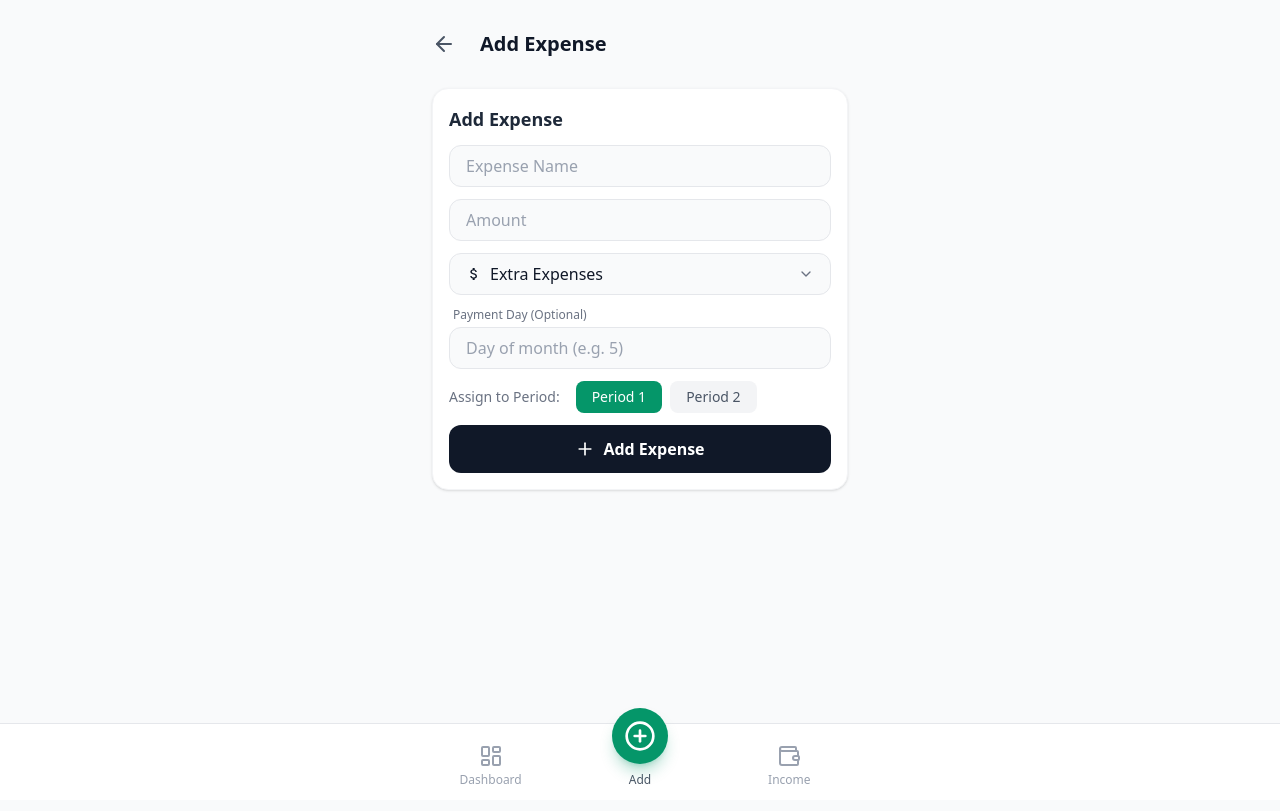
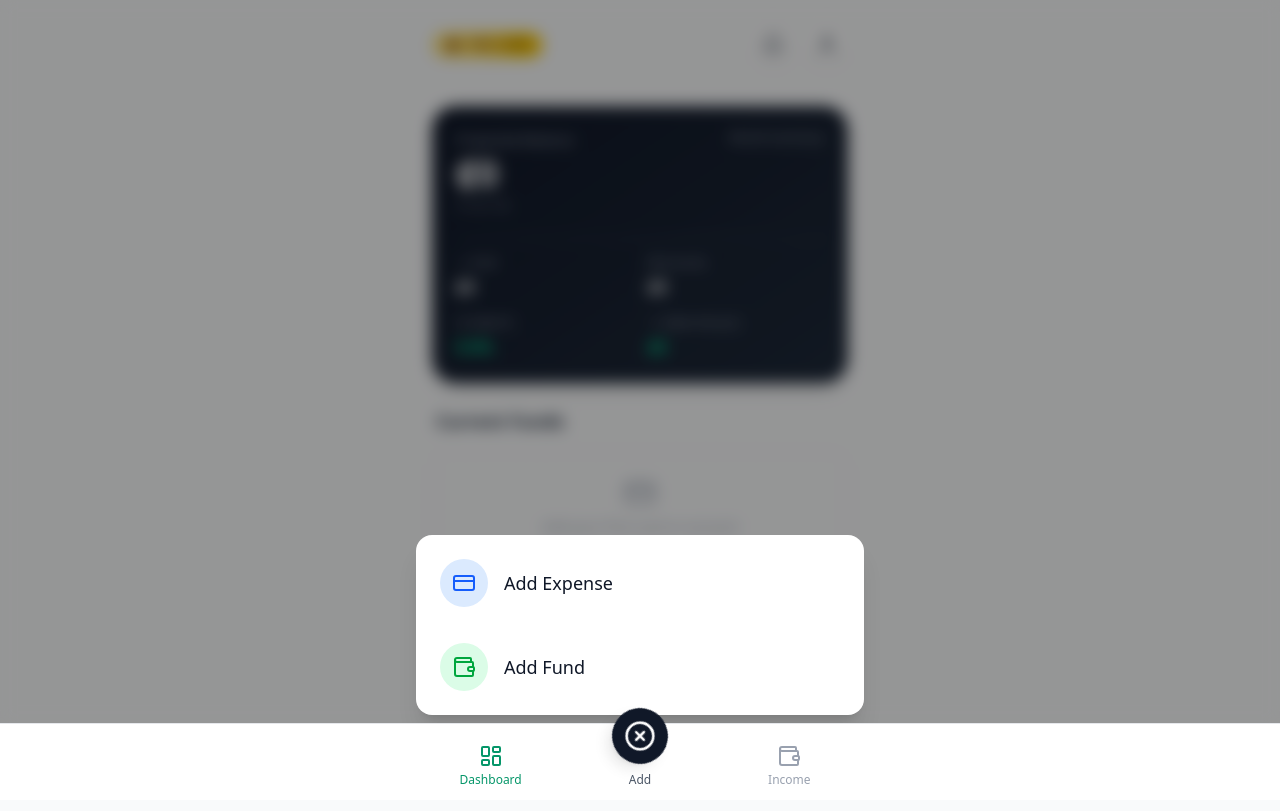
Before and after one commit to fufales/finance-agent-ai-frontend, a React (Vite) app in the folder app/: page /dashboard in a window 1280 px wide. Both pictures are taken after a click on the button "Add". Built offline with nearby package versions, Linux system fonts and the light colour scheme.

Commit message:
update bottom menu UI

```diff
--- a/app/src/components/Dashboard.jsx
+++ b/app/src/components/Dashboard.jsx
@@ -42,6 +42,8 @@ const Dashboard = () => {
   const [showLogoutConfirmation, setShowLogoutConfirmation] = useState(false);
   const [fundToDelete, setFundToDelete] = useState(null);
   const { needRefresh } = usePWA();
+
+  const [showAddMenu, setShowAddMenu] = useState(false);
 
   const getUpcomingPayments = () => {
     const today = new Date();
@@ -213,6 +215,7 @@ const Dashboard = () => {
                       } else {
                         setShowNotifications(true);
                         setShowUserMenu(false);
+                        setShowAddMenu(false);
                       }
                     }}
                     className={`p-2 rounded-full shadow-sm border transition-colors relative ${
@@ -234,6 +237,7 @@ const Dashboard = () => {
                       } else {
                         setShowUserMenu(true);
                         setShowNotifications(false);
+                        setShowAddMenu(false);
                       }
                     }}
                     className={`p-2 rounded-full shadow-sm border transition-colors ${
@@ -378,15 +382,6 @@ const Dashboard = () => {
             <div className="mb-8">
               <div className="flex items-center justify-between mb-4 px-1">
                 <h3 className="text-lg font-semibold text-gray-800 dark:text-gray-200">{t('currentFunds')}</h3>
-                <button
-                  onClick={() => {
-                    saveScrollPosition();
-                    setCurrentView('add-fund');
-                  }}
-                  className="text-sm text-money-green font-medium hover:text-money-green-dark"
-                >
-                  + {t('addFund')}
-                </button>
               </div>
 
               {funds.length === 0 ? (
@@ -460,6 +455,50 @@ const Dashboard = () => {
         {renderContent()}
       </div>
 
+      {/* Add Menu Action Sheet */}
+      {showAddMenu && (
+        <>
+            {/* Backdrop */}
+            <div
+                className="fixed inset-0 bg-black/40 backdrop-blur-sm z-40 transition-opacity"
+                onClick={() => setShowAddMenu(false)}
+            />
+            {/* Menu */}
+            <div className="fixed bottom-[85px] left-4 right-4 max-w-md mx-auto bg-white dark:bg-gray-800 rounded-2xl shadow-xl z-50 overflow-hidden transform transition-all duration-200 ease-out origin-bottom animate-slideUp">
+                <div className="p-2 space-y-1">
+                    <button
+                        onClick={() => {
+                            saveScrollPosition();
+                            setCurrentView('add-expense');
+                            setShowAddMenu(false);
+                            setEditingExpense(null);
+                        }}
+                        className="w-full p-4 flex items-center gap-4 hover:bg-gray-50 dark:hover:bg-gray-700/50 rounded-xl transition-colors group"
+                    >
+                        <div className="p-3 bg-blue-100 dark:bg-blue-900/30 text-blue-600 dark:text-blue-400 rounded-full group-hover:scale-110 transition-transform">
+                            <CreditCard className="w-6 h-6" />
+                        </div>
+                        <span className="text-lg font-medium text-gray-900 dark:text-white">{t('addExpense')}</span>
+                    </button>
+                    <button
+                        onClick={() => {
+                            saveScrollPosition();
+                            setCurrentView('add-fund');
+                            setShowAddMenu(false);
+                            setEditingFund(null);
+                        }}
+                        className="w-full p-4 flex items-center gap-4 hover:bg-gray-50 dark:hover:bg-gray-700/50 rounded-xl transition-colors group"
+                    >
+                        <div className="p-3 bg-green-100 dark:bg-green-900/30 text-green-600 dark:text-green-400 rounded-full group-hover:scale-110 transition-transform">
+                            <Wallet className="w-6 h-6" />
+                        </div>
+                        <span className="text-lg font-medium text-gray-900 dark:text-white">{t('addFund')}</span>
+                    </button>
+                </div>
+            </div>
+        </>
+      )}
+
       {/* Bottom Navigation */}
       <div className="fixed bottom-0 left-0 right-0 bg-white dark:bg-gray-800 border-t border-gray-200 dark:border-gray-700 px-6 py-3 pb-safe z-50">
         <div className="max-w-md mx-auto grid grid-cols-3 items-end justify-items-center">
@@ -470,6 +509,7 @@ const Dashboard = () => {
               setCurrentView('dashboard');
               setEditingExpense(null);
               setEditingFund(null);
+              setShowAddMenu(false);
             }}
             className={`flex flex-col items-center gap-1 ${currentView === 'dashboard' ? 'text-money-green' : 'text-gray-400 dark:text-gray-500'}`}
           >
@@ -479,17 +519,23 @@ const Dashboard = () => {
 
           <button
             onClick={() => {
-              saveScrollPosition();
-              setCurrentView('add-expense');
-              setEditingExpense(null);
-              setEditingFund(null);
+               if (showAddMenu) {
+                   setShowAddMenu(false);
+               } else {
+                   setShowAddMenu(true);
+                   setEditingExpense(null);
+                   setEditingFund(null);
+                   // Close other menus
+                   setShowNotifications(false);
+                   setShowUserMenu(false);
+               }
             }}
-            className="flex flex-col items-center gap-1 text-money-green relative"
+            className={`flex flex-col items-center gap-1 relative ${showAddMenu ? 'text-money-green' : 'text-money-green'}`}
           >
-            <div className="absolute bottom-6 w-14 h-14 bg-money-green rounded-full flex items-center justify-center shadow-lg shadow-money-green/30 text-white transform transition-transform active:scale-95">
+            <div className={`absolute bottom-6 w-14 h-14 rounded-full flex items-center justify-center shadow-lg transform transition-all duration-300 ${showAddMenu ? 'bg-gray-900 dark:bg-white text-white dark:text-gray-900 rotate-45' : 'bg-money-green text-white hover:scale-105 active:scale-95 shadow-money-green/30'}`}>
               <PlusCircle className="w-8 h-8" />
             </div>
-            {/* Invisble placeholder to maintain height/width flow if needed, or just let absolute positioning handle the circle */}
+            {/* Invisble placeholder to maintain height/width flow */}
             <div className="w-14 h-8" />
             <span className="text-xs font-medium text-gray-600 dark:text-gray-400">{t('add')}</span>
           </button>
@@ -500,6 +546,7 @@ const Dashboard = () => {
               setCurrentView('income');
               setEditingExpense(null);
               setEditingFund(null);
+              setShowAddMenu(false);
             }}
             className={`flex flex-col items-center gap-1 ${currentView === 'income' ? 'text-money-green' : 'text-gray-400 dark:text-gray-500'}`}
           >
@@ -508,6 +555,7 @@ const Dashboard = () => {
           </button>
         </div>
       </div>
+
 
       <ConfirmationModal
         isOpen={showLogoutConfirmation}
--- a/app/src/index.css
+++ b/app/src/index.css
@@ -27,3 +27,12 @@ body {
 .animate-fadeIn {
   animation: fadeIn 0.3s ease-in-out;
 }
+
+@keyframes slideUp {
+  from { transform: translateY(100%); opacity: 0; }
+  to { transform: translateY(0); opacity: 1; }
+}
+
+.animate-slideUp {
+  animation: slideUp 0.3s cubic-bezier(0.16, 1, 0.3, 1);
+}
```
